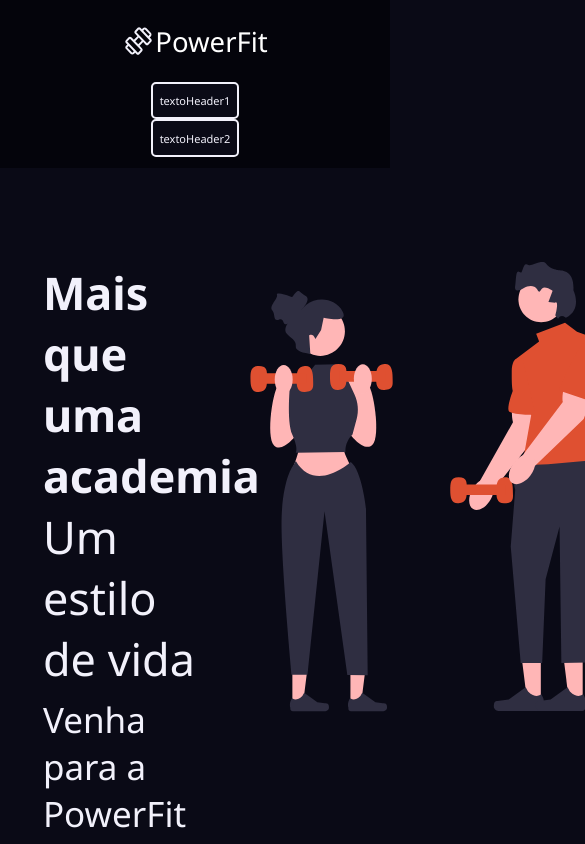
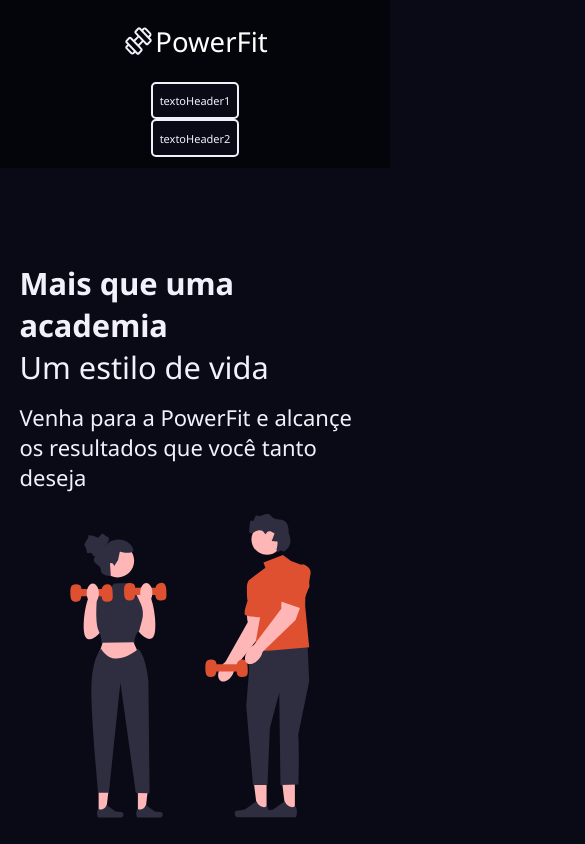
Before and after one commit to SamuelFVG/powerfit-trainee-cpe, a React (Vite) app in the folder powerfit/: page / in a window 390 px wide. Shown: the top 844 px of the page, 585 px wide, since content can reach past the window. Built offline with nearby package versions, Linux system fonts and the light colour scheme.

Commit message:
Responsividade Home sem login

```diff
--- a/powerfit/src/components/Header/Styles.js
+++ b/powerfit/src/components/Header/Styles.js
@@ -25,7 +25,7 @@ export const LogoWrapperHeader = styled.div`
 `;
 
 export const BotoesHeader = styled.div`
-  margin-left: 50%;
+  //margin-left: 50%;
   display: grid;
   grid-template-columns: auto auto;
   gap: 11%;
--- a/powerfit/src/pages/Inicio/Inicio.jsx
+++ b/powerfit/src/pages/Inicio/Inicio.jsx
@@ -1,12 +1,14 @@
-import { TituloInicio } from "./Styles";
-import { SubTituloInicio } from "./Styles";
-import { TextoInicio } from "./Styles";
-import { CaixaTextoInicio } from "./Styles";
-import { CaixaImagemInicio } from "./Styles";
-import { ContentInicio } from "./Styles";
+import {
+  TituloInicio,
+  SubTituloInicio,
+  TextoInicio,
+  CaixaTextoInicio,
+  CaixaImagemInicio,
+  ContentInicio,
+  ImagemApresentacao,
+} from "./Styles";
+
 import ImagemInicio from "../../assets/Imagem_home_sem_login_1.svg";
-import { Footer } from "../../components";
-import { Header } from "../../components";
 
 export default function Inicio() {
   return (
@@ -21,7 +23,7 @@ export default function Inicio() {
           </TextoInicio>
         </CaixaTextoInicio>
         <CaixaImagemInicio>
-          <img src={ImagemInicio} />
+          <ImagemApresentacao src={ImagemInicio} />
         </CaixaImagemInicio>
       </ContentInicio>
       {/* <Footer /> */}
--- a/powerfit/src/pages/Inicio/Styles.js
+++ b/powerfit/src/pages/Inicio/Styles.js
@@ -4,29 +4,51 @@ export const ContentInicio = styled.div`
   margin-top: 10%;
   display: flex;
   margin-bottom: 14%;
+  //align-items: center;
+  @media (max-width: 900px) {
+    flex-direction: column;
+    align-items: center;
+    gap: 2rem;
+  }
 `;
 
 export const TituloInicio = styled.div`
-  font-size: 45px;
+  font-size: 2.8rem;
   font-weight: bold;
 `;
 
 export const SubTituloInicio = styled.div`
-  font-size: 45px;
+  font-size: 2.8rem;
   font-weight: normal;
 `;
 
 export const TextoInicio = styled.div`
   padding-top: 4%;
-  font-size: 35px;
+  font-size: 2rem;
 `;
 
 export const CaixaTextoInicio = styled.div`
   width: 44%;
   margin-left: 11%;
+
+  @media (max-width: 900px) {
+    gap: inherit;
+    margin-left: 0;
+    width: 60%;
+  }
+  @media (max-width: 400px) {
+    gap: inherit;
+    margin-left: 0;
+    width: 90%;
+  }
 `;
 
 export const CaixaImagemInicio = styled.div`
   margin-left: 9%;
   margin-right: 11%;
 `;
+
+export const ImagemApresentacao = styled.img`
+  width: 22rem;
+  height: 27.65rem;
+`;
```
